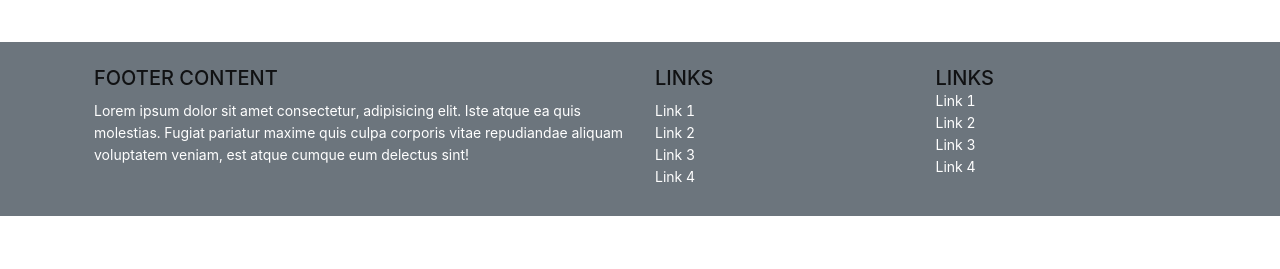
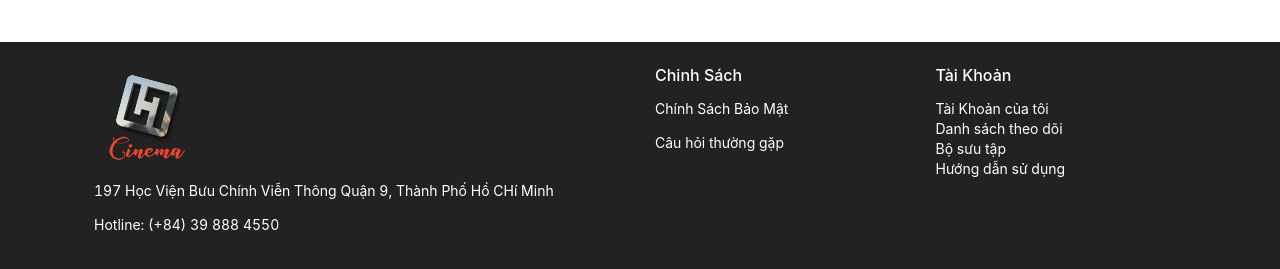
Before and after one commit to PhanHa97/project-movie, a React (Create React App) app: page / in a window 1280 px wide. Shown: the part 1773-2042 px from the top of the page. Before the commit the page ends 1989 px from the top, so only its background shows below. Built offline with nearby package versions, Linux system fonts and the light colour scheme.

Commit message:
set add footer

```diff
--- a/package.json
+++ b/package.json
@@ -12,6 +12,7 @@
     "axios": "^0.23.0",
     "bootstrap": "^4.3.1",
     "jquery": "^3.6.0",
+    "lodash": "^4.17.21",
     "popper.js": "^1.16.1",
     "react": "^17.0.2",
     "react-dom": "^17.0.2",
--- a/src/containers/HomeTemplate/HomePage/HomeCarousel.js/HomeCarousel.js
+++ b/src/containers/HomeTemplate/HomePage/HomeCarousel.js/HomeCarousel.js
@@ -43,8 +43,8 @@ export default function HomeCarousel(props) {
 
   return (
     <div>
-      {/* autoplay */}
-      <Carousel >
+
+      <Carousel autoplay >
         {renderImg()}
       </Carousel>
     </div>
--- a/src/containers/HomeTemplate/_component/Footer/index.js
+++ b/src/containers/HomeTemplate/_component/Footer/index.js
@@ -1,67 +1,68 @@
-import React, { Component } from 'react'
+import React from 'react'
 import "./style.css"
-export default class Footer extends Component {
-    render() {
+import {useSelector} from "react-redux";
+import _ from 'lodash';
+
+export default function Footer (props) {
+
+    const {heThongRapChieu} = useSelector(state => state.QuanLyRapReducer);
+    const arrHeTongRap = _.map(heThongRapChieu,(heThongRap) => _.pick(heThongRap,['maHeThongRap','tenHeThongRap']));
+
+    console.log('arr',arrHeTongRap);
+
     return (
         <section className>
-                <footer className="bg-secondary text-white">
+            <footer className="footer text-white">
                 <div className="container p-4">
                     <div className="row">
                         <div className="col-lg-6 col-md-12 mb-4 mb-md-0">
-                                <h5 className="text-uppercase">Footer Content</h5>
+                            <img src="./img/movie-04.png" alt="" className="text-uppercase"></img>
+                            <p></p>
                             <p>
-                                    Lorem ipsum dolor sit amet consectetur, adipisicing elit. Iste atque
-                                    ea quis molestias. Fugiat pariatur maxime quis culpa corporis vitae
-                                    repudiandae aliquam voluptatem veniam, est atque cumque eum delectus
-                                    sint!
+                                197  Học Viện Bưu Chính Viễn Thông  Quận 9, Thành Phố Hồ CHí Minh
                             </p>
+                             <p>Hotline: (+84) 39 888 4550 </p>
+
                         </div>
-                            <div className="col-lg-3 col-md-6 mb-4 mb-md-0">
-                                <h5 className="text-uppercase">Links</h5>
+                        <div className="col-lg-3 col-md-6 mb-4 mb-md-0 ">
+                            <h6 className="text-white">Chinh Sách</h6>
+                            <p></p>
                             <ul className="list-unstyled mb-0">
                                 <li>
                                     <a href="#!" className="text-white">
-                                            Link 1
+                                        Chính Sách Bảo Mật
                                     </a>
                                 </li>
+                                <p></p>
                                 <li>
                                     <a href="#!" className="text-white">
-                                            Link 2
-                                        </a>
-                                    </li>
-                                    <li>
-                                        <a href="#!" className="text-white">
-                                            Link 3
-                                        </a>
-                                    </li>
-                                    <li>
-                                        <a href="#!" className="text-white">
-                                            Link 4
+                                        Câu hỏi thường gặp
                                     </a>
                                 </li>
                             </ul>
                         </div>
                         <div className="col-lg-3 col-md-6 mb-4 mb-md-0">
-                                <h5 className="text-uppercase mb-0">Links</h5>
+                            <h6 className="text-white mb-0">Tài Khoản</h6>
+                            <p></p>
                             <ul className="list-unstyled">
                                 <li>
                                     <a href="#!" className="text-white">
-                                            Link 1
+                                        Tài Khoản của tôi
                                     </a>
                                 </li>
                                 <li>
                                     <a href="#!" className="text-white">
-                                            Link 2
+                                       Danh sách theo dõi
                                     </a>
                                 </li>
                                 <li>
                                     <a href="#!" className="text-white">
-                                            Link 3
+                                        Bộ sưu tập
                                     </a>
                                 </li>
                                 <li>
                                     <a href="#!" className="text-white">
-                                            Link 4
+                                        Hướng dẫn sử dụng
                                     </a>
                                 </li>
                             </ul>
@@ -74,4 +75,3 @@ export default class Footer extends Component {
 
     )
 }
-}
--- a/src/containers/HomeTemplate/_component/Footer/style.css
+++ b/src/containers/HomeTemplate/_component/Footer/style.css
@@ -1,6 +1,5 @@
 .footer {
   background-color: #222222;
-  color: #949494;
   font-size: 14px;
   line-height: 20px;
 }
--- a/src/containers/HomeTemplate/_component/Navbar/style.css
+++ b/src/containers/HomeTemplate/_component/Navbar/style.css
@@ -19,7 +19,7 @@
   font-size: 14px;
   line-height: 20px;
   margin: 0px 20px 0px 0px;
-  color: blue;
+
 }
 .about-center {
   position: absolute;
--- a/src/redux/reducers/QuanLyRapReducer.js
+++ b/src/redux/reducers/QuanLyRapReducer.js
@@ -1,8 +1,8 @@
 import { SET_HE_THONG_RAP_CHIEU } from "../actions/types/QuanLyRapType"
-import layThongTinHeThongRap from "./data/layThongTinHeThongRap.json"
+import LayThongTinLichChieuHeThongRap from "./data/LayThongTinLichChieuHeThongRap.json"
 
 const stateDefault ={
-    heThongRapChieu: layThongTinHeThongRap,
+    heThongRapChieu: LayThongTinLichChieuHeThongRap,
 }
 
 export const QuanLyRapReducer = (state = stateDefault,action) => {
--- a/src/services/QuanLyPhimService.js
+++ b/src/services/QuanLyPhimService.js
@@ -2,7 +2,7 @@ import { GROUPID } from '../util/settings/config';
 import {baseService} from './baseService';
 
 export class QuanLyPhimService extends baseService{
-        constructor(){
+        constructor(props){
           super();
         }
 
@@ -13,6 +13,8 @@ export class QuanLyPhimService extends baseService{
         layDanhSachPhim = () => {
           return this.get(`/api/QuanLyPhim/LayDanhSachPhim?maNhom=${GROUPID}`)
         }
+
+
 }
 
 export const quanLyPhimService = new QuanLyPhimService();
```
Also changed, not shown: src/redux/reducers/data/LayThongTinLichChieuHeThongRap.json (renamed from src/redux/reducers/data/layThongTinHeThongRap.json), 1 other file (tests, documents, lock files or other folders). Lines whose indentation alone changed are shown as unchanged.
